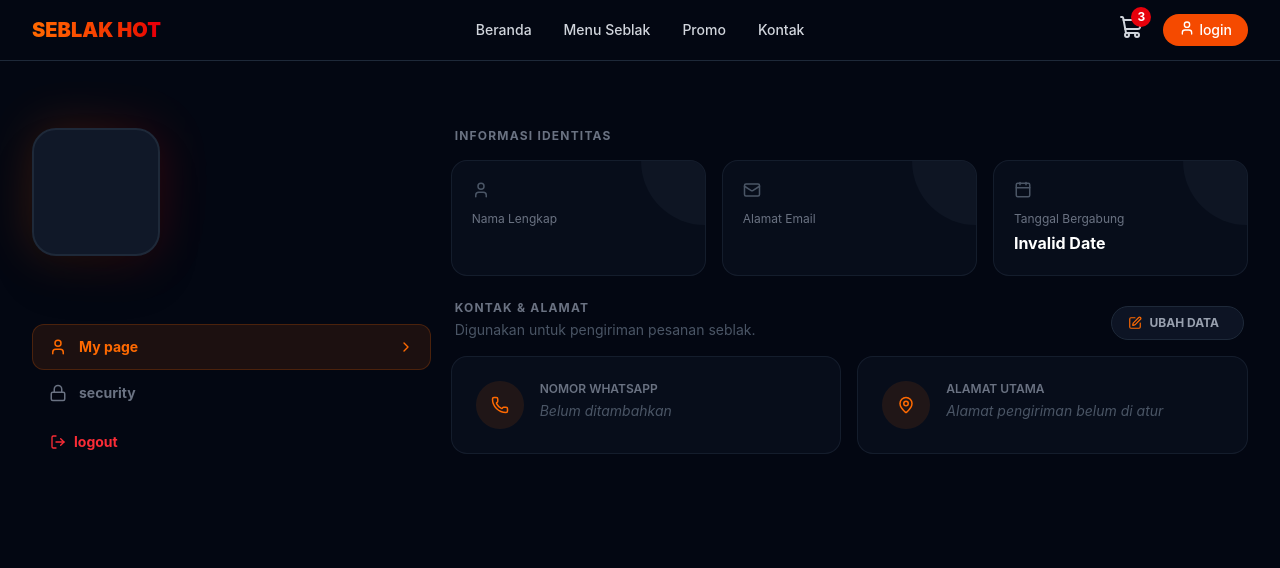
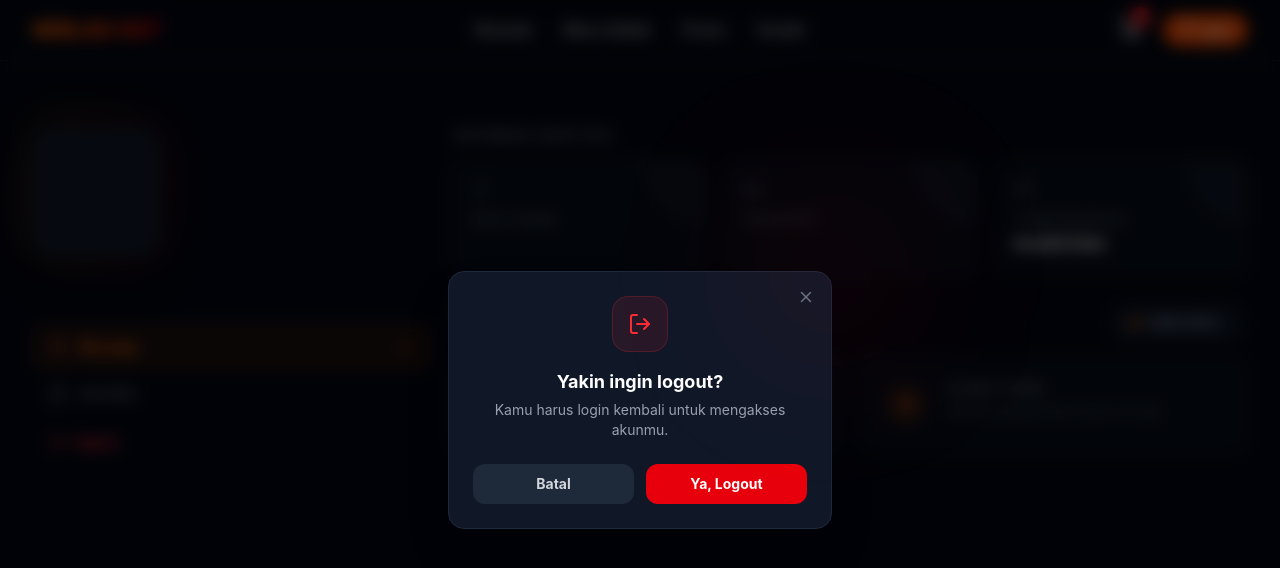
Before and after one commit to Firdaun/frontend-E-commerce, a React (Vite) app: page /profile in a window 1280 px wide. Both pictures are taken after a click on the button "logout". Shown: the top 568 px of the page. Built offline with nearby package versions, Linux system fonts and the light colour scheme.

Commit message:
feat: implement secure logout confirmation modal and integrate API-based session termination

```diff
--- a/src/components/Layout.jsx
+++ b/src/components/Layout.jsx
@@ -11,8 +11,7 @@ export default function Layout() {
         staleTime: 1000 * 60 * 15,
         gcTime: 1000 * 60 * 30
     })
-    const token = localStorage.getItem('token')
-    const isLoggedIn = !!token
+    const isLoggedIn = !!user
 
     return (
         <>
--- a/src/components/Navbar.jsx
+++ b/src/components/Navbar.jsx
@@ -15,12 +15,12 @@ export default function Navbar(user) {
     const [isOpen, setIsOpen] = useState(false)
     const navRef = useRef(null)
     const isFirstVisit = useIsFirstVisit()
+    const apakahUdhLogin = user.isLoggedIn
     const firstName = () => {
         if (!apakahUdhLogin) return 'login'
         return user.user?.name || 'ERROR'
     }
 
-    const apakahUdhLogin = user.isLoggedIn
 
     const cartCount = 3
 
--- a/src/components/auth/Login.jsx
+++ b/src/components/auth/Login.jsx
@@ -4,9 +4,11 @@ import { Mail, Lock, Eye, EyeOff, ArrowLeft, Loader2 } from "lucide-react"
 import { Link, useNavigate } from "react-router-dom"
 import { toast } from "sonner"
 import { login } from "../../utils/authApi.js"
+import { useQueryClient } from "@tanstack/react-query"
 
 export default function Login() {
     const navigate = useNavigate()
+    const queryClient = useQueryClient()
     const [showPassword, setShowPassword] = useState(false)
     const [isLoading, setIsLoading] = useState(false)
     const emailRef = useRef(null)
@@ -39,6 +41,7 @@ export default function Login() {
             loading: 'Memproses...',
             success: (result) => {
                 localStorage.setItem('token', result.data.token)
+                queryClient.invalidateQueries({ queryKey: ['user'] })
                 setTimeout(() => navigate('/'), 1000)
                 return 'Login berhasil'
             },
--- a/src/components/auth/VerifikasiOtp.jsx
+++ b/src/components/auth/VerifikasiOtp.jsx
@@ -1,6 +1,6 @@
 import { useRef, useState } from "react"
 import { motion } from "framer-motion"
-import { Mail, Lock, User, Eye, EyeOff, ArrowLeft, Loader2 } from "lucide-react"
+import { Loader2 } from "lucide-react"
 import { Link, Navigate, useLocation, useNavigate } from "react-router-dom"
 import { toast } from "sonner"
 import { verifyEmail } from "../../utils/authApi.js"
--- /dev/null
+++ b/src/components/profile/LogoutConfirmModal.jsx
@@ -0,0 +1,73 @@
+import { motion, AnimatePresence } from "framer-motion"
+import { LogOut, X } from "lucide-react"
+
+export default function LogoutConfirmModal({ isOpen, onClose, onConfirm, isPending }) {
+    return (
+        <AnimatePresence>
+            {isOpen && (
+                <div
+                    className="fixed inset-0 z-[100] flex items-center justify-center px-4"
+                    onClick={onClose}
+                >
+                    {/* Backdrop — langsung muncul tanpa animasi */}
+                    <div className="absolute inset-0 bg-black/60 backdrop-blur-sm" />
+
+                    {/* Modal */}
+                    <motion.div
+                        initial={{ opacity: 0, scale: 0.9, y: 20 }}
+                        animate={{ opacity: 1, scale: 1, y: 0 }}
+                        exit={{ opacity: 0, scale: 0.9, y: 20 }}
+                        onClick={(e) => e.stopPropagation()}
+                        className="relative w-full max-w-sm bg-gray-900 border border-gray-800 rounded-2xl p-6 shadow-2xl"
+                    >
+                        {/* Glow effect */}
+                        <div className="absolute -top-20 -right-20 w-40 h-40 bg-red-600/10 rounded-full blur-[80px] pointer-events-none" />
+
+                        {/* Close button */}
+                        <button
+                            onClick={onClose}
+                            className="absolute top-4 right-4 text-gray-500 hover:text-white transition-colors cursor-pointer"
+                        >
+                            <X size={18} />
+                        </button>
+
+                        {/* Icon */}
+                        <div className="flex justify-center mb-4">
+                            <div className="w-14 h-14 bg-red-500/10 border border-red-500/20 rounded-2xl flex items-center justify-center">
+                                <LogOut size={24} className="text-red-500" />
+                            </div>
+                        </div>
+
+                        {/* Text */}
+                        <div className="text-center mb-6">
+                            <h3 className="text-lg font-bold text-white mb-1">
+                                Yakin ingin logout?
+                            </h3>
+                            <p className="text-sm text-gray-400">
+                                Kamu harus login kembali untuk mengakses akunmu.
+                            </p>
+                        </div>
+
+                        {/* Buttons */}
+                        <div className="flex gap-3">
+                            <button
+                                onClick={onClose}
+                                disabled={isPending}
+                                className="flex-1 py-2.5 px-4 bg-gray-800 hover:bg-gray-700 text-gray-300 text-sm font-bold rounded-xl transition-colors cursor-pointer disabled:opacity-50"
+                            >
+                                Batal
+                            </button>
+                            <button
+                                onClick={onConfirm}
+                                disabled={isPending}
+                                className="flex-1 py-2.5 px-4 bg-red-600 hover:bg-red-700 text-white text-sm font-bold rounded-xl transition-colors cursor-pointer disabled:opacity-50"
+                            >
+                                {isPending ? "Logout..." : "Ya, Logout"}
+                            </button>
+                        </div>
+                    </motion.div>
+                </div>
+            )}
+        </AnimatePresence>
+    )
+}
--- a/src/components/profile/Profile.jsx
+++ b/src/components/profile/Profile.jsx
@@ -1,21 +1,24 @@
 import { useState } from "react"
-import { Calendar, Edit, Loader2, Lock, Mail, MapPin, Phone, Save, User, X } from "lucide-react"
+import { Loader2, Lock, User } from "lucide-react"
 import { useNavigate, useOutletContext } from "react-router-dom"
 import { toast } from "sonner"
 import ProfileSidebar from "./ProfileSidebar.jsx"
+import LogoutConfirmModal from "./LogoutConfirmModal.jsx"
 import TabAkunSaya from "./TabAkunSaya.jsx"
 import TabKeamanan from "./TabKeamanan.jsx"
 import EditingTab from "./EditingTab.jsx"
-import { updateEmail, updatePassword, updateProfile, verifyUpdateEmail } from "../../utils/profileApi.js"
-import { useMutation } from "@tanstack/react-query"
+import { logout, updateEmail, updatePassword, updateProfile, verifyUpdateEmail } from "../../utils/profileApi.js"
+import { useMutation, useQueryClient } from "@tanstack/react-query"
 import { useForm } from "react-hook-form"
 
 export default function Profile() {
     const navigate = useNavigate()
+    const queryClient = useQueryClient()
     const [activeTab, setActiveTab] = useState('akunSaya')
     const { user, isLoading, refreshUser } = useOutletContext()
     const [isEditingProfile, setIsEditingProfile] = useState(false)
     const [isOtpMode, setIsOtpMode] = useState(false)
+    const [showLogoutModal, setShowLogoutModal] = useState(false)
 
     const handleCancel = () => {
         setIsEditingProfile(false)
@@ -159,10 +162,30 @@ export default function Profile() {
         )
     }
 
+    const logoutMutation = useMutation({
+        mutationFn: logout
+    })
+
     const handleLogout = () => {
-        localStorage.removeItem('token')
-        toast.success("Berhasil keluar dari akun!")
-        navigate('/login')
+        toast.promise(
+            new Promise((resolve, reject) => {
+                logoutMutation.mutate(undefined, {
+                    onSuccess: async (res) => {
+                        localStorage.removeItem('token')
+                        await queryClient.cancelQueries({ queryKey: ['user'] })
+                        queryClient.setQueryData(['user'], null)
+                        resolve(res)
+                        navigate('/')
+                    },
+                    onError: (err) => reject(err)
+                })
+            }),
+            {
+                loading: 'Sedang logout...',
+                success: (res) => res.message || 'Berhasil logout!',
+                error: (error) => error.message || 'Gagal logout'
+            }
+        )
     }
 
     if (isLoading) {
@@ -221,10 +244,21 @@ export default function Profile() {
                     <ProfileSidebar
                         arrayItems={menuItems}
                         user={user}
-                        handleLogout={handleLogout}
+                        handleLogout={() => setShowLogoutModal(true)}
                         activeTab={activeTab}
                         setActiveTab={setActiveTab}
                         handleCancel={handleCancel}
+                        logoutPending={logoutMutation.isPending}
+                    />
+
+                    <LogoutConfirmModal
+                        isOpen={showLogoutModal}
+                        onClose={() => setShowLogoutModal(false)}
+                        onConfirm={() => {
+                            setShowLogoutModal(false)
+                            handleLogout()
+                        }}
+                        isPending={logoutMutation.isPending}
                     />
 
                     <div className="lg:w-2/3">
--- a/src/components/profile/ProfileSidebar.jsx
+++ b/src/components/profile/ProfileSidebar.jsx
@@ -1,6 +1,5 @@
-// src/profile/ProfileSidebar.jsx
 import { motion } from "framer-motion"
-import { User, Lock, Bell, ShieldCheck, ChevronRight, LogOut } from "lucide-react"
+import { ShieldCheck, ChevronRight, LogOut } from "lucide-react"
 import { useIsMobile } from "../../hooks/isMobile.js";
 
 export default function ProfileSidebar(items) {
@@ -51,7 +50,8 @@ export default function ProfileSidebar(items) {
                         </button>
                     ))}
                     <button
-                        // onClick={items.handleLogout}
+                        onClick={items.handleLogout}
+                        disabled={items.logoutPending}
                         className="whitespace-nowrap hover:bg-white/5 w-full text-xs md:text-sm cursor-pointer font-bold text-red-500 hover:text-red-400 transition-colors flex items-center justify-center lg:justify-start px-4.5 py-4 bg-red-500/10 lg:bg-transparent rounded-xl lg:rounded-xl"
                     >
                         <LogOut size={16} className="mr-2" />
--- a/src/utils/profileApi.js
+++ b/src/utils/profileApi.js
@@ -22,7 +22,6 @@ export const getCurrentUser = async () => {
         if (!response.ok) {
             throw new Error(result.errors || "Gagal mengambil data profil")
         }
-
 
         return result.data
     } catch (e) {
@@ -114,3 +113,23 @@ export const verifyUpdateEmail = async (data) => {
         throw e
     }
 }
+
+export const logout = async () => {
+    try {
+        const response = await fetch(`${BASE_URL}/users/logout`, {
+            method: 'DELETE',
+            headers: getAuthHeaders()
+        })
+
+        const result = await response.json()
+
+        if (!response.ok) {
+            throw new Error(result.errors)
+        }
+
+        return result
+    } catch (e) {
+        console.error("Error di userApi (logout):", e.message)
+        throw e
+    }
+}
```
